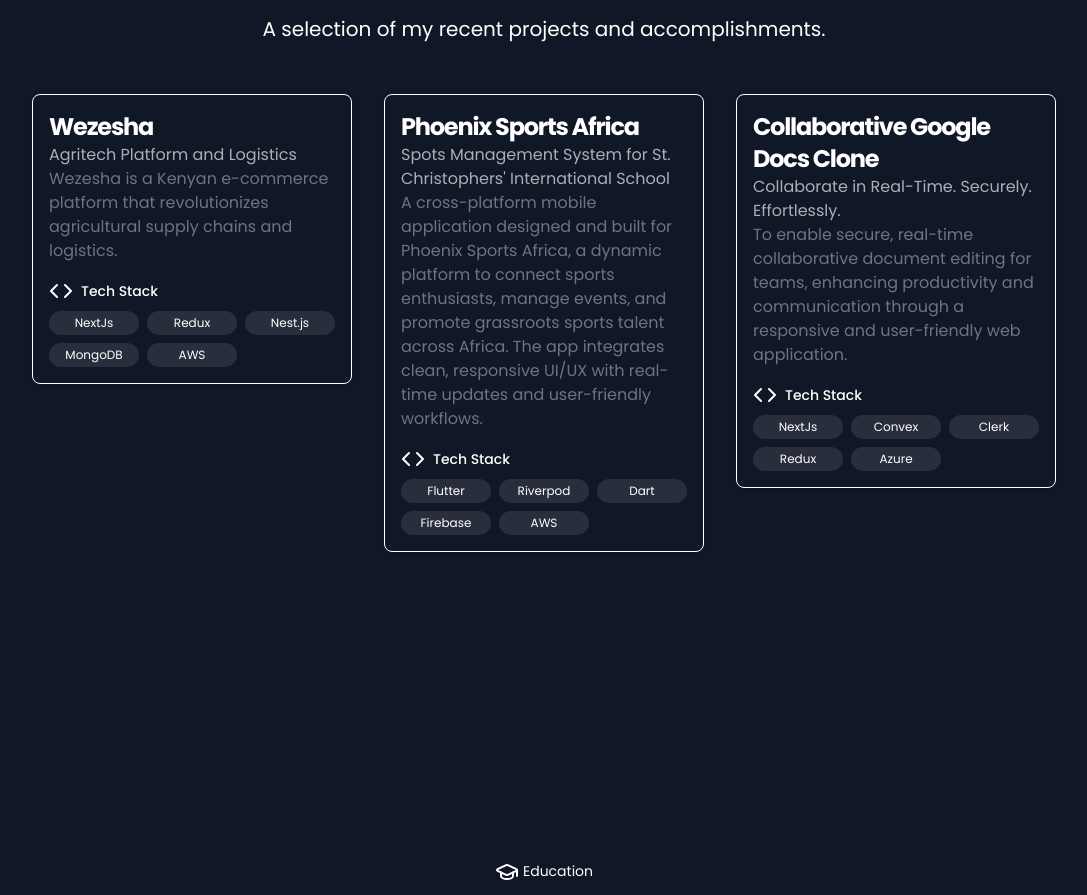
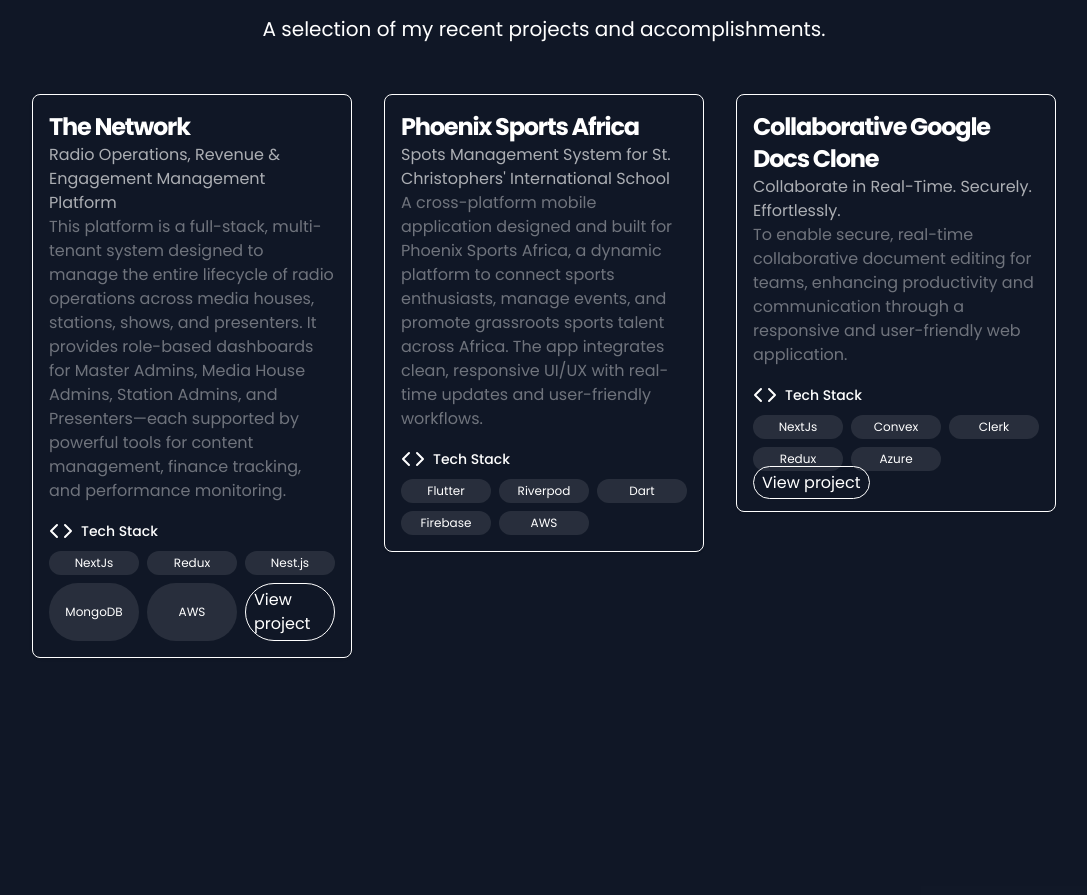
Before and after one commit to Brian-mula/mulati, a Next.js app: page / in a window 1280 px wide. Shown: the part 2671-3566 px from the top of the page, without its empty margins (96-1183 px from the left). Built offline with nearby package versions, Linux system fonts and the light colour scheme.

Commit message:
Update project section

```diff
--- a/src/components/work.tsx
+++ b/src/components/work.tsx
@@ -1,8 +1,10 @@
 import { Code } from "lucide-react";
 
 function Work() {
-  const designUrl =
-    "https://www.figma.com/design/BidJHPlemFRKZNvUzLLehZ/phoenix-sports-Africa?node-id=0-1&t=0nsGjEN7NIXZ5T0N-0";
+  const worduiUrl =
+    "https://wordui.vercel.app";
+
+    const radionetworkurl = "https://radio-platform-two.vercel.app"
   return (
     <section
       id="work"
@@ -25,14 +27,13 @@
         <div className="">
           <div className="rounded-lg bg-card text-card-foreground shadow-sm overflow-hidden transition-all duration-300 hover:shadow-lg hover:-translate-y-1 border border-border px-4 py-4">
             <h1 className="text-2xl font-bold tracking-tighter sm:text-2xl">
-              Wezesha
+              The Network
             </h1>
             <p className="text-foreground/65 ">
-              Agritech Platform and Logistics
+            Radio Operations, Revenue & Engagement Management Platform
             </p>
             <p className="text-foreground/40">
-              Wezesha is a Kenyan e-commerce platform that revolutionizes
-              agricultural supply chains and logistics.
+            This platform is a full-stack, multi-tenant system designed to manage the entire lifecycle of radio operations across media houses, stations, shows, and presenters. It provides role-based dashboards for Master Admins, Media House Admins, Station Admins, and Presenters—each supported by powerful tools for content management, finance tracking, and performance monitoring.
             </p>
 
             <h2 className="text-sm font-medium mt-4 flex items-center">
@@ -58,6 +59,14 @@
               <div className="bg-foreground/10 py-1 px-2 flex justify-center items-center rounded-full">
                 <span className="text-xs">AWS</span>
               </div>
+              <a
+          className="px-2 py-1 border border-foreground rounded-full hover:text-foreground transition-colors hover:scale-110"
+          href={radionetworkurl}
+          target="_blank"
+          rel="noopener"
+        >
+          View project
+        </a>
             </div>
           </div>
         </div>
@@ -143,14 +152,14 @@
                 <span className="text-xs">Azure</span>
               </div>
             </div>
-            {/* <a
+            <a
           className="px-2 py-1 border border-foreground rounded-full hover:text-foreground transition-colors hover:scale-110"
-          href={designUrl}
+          href={worduiUrl}
           target="_blank"
           rel="noopener"
         >
           View project
-        </a> */}
+        </a>
           </div>
         </div>
 
```
Also changed, not shown: 1 other file (tests, documents, lock files or other folders).
